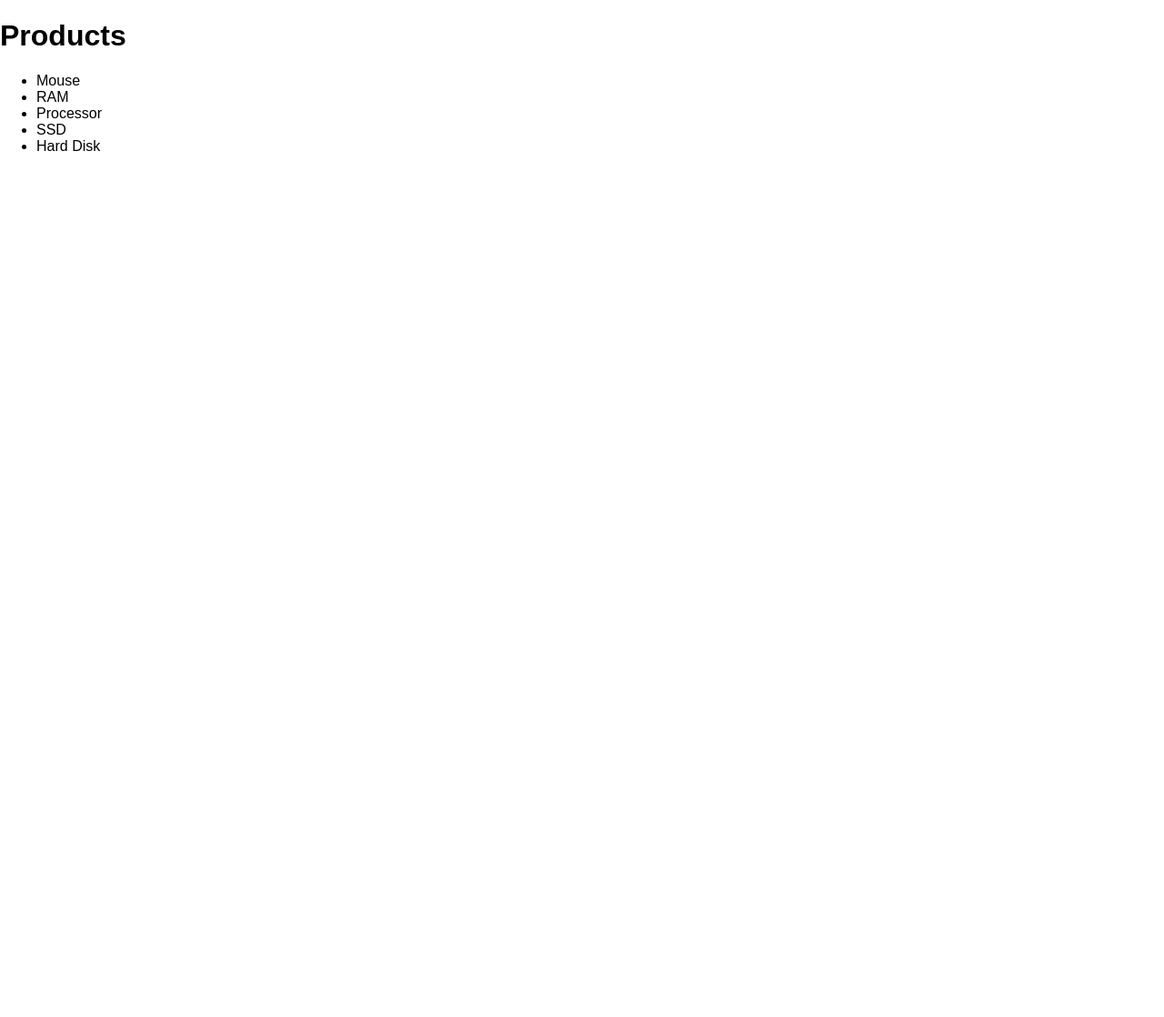
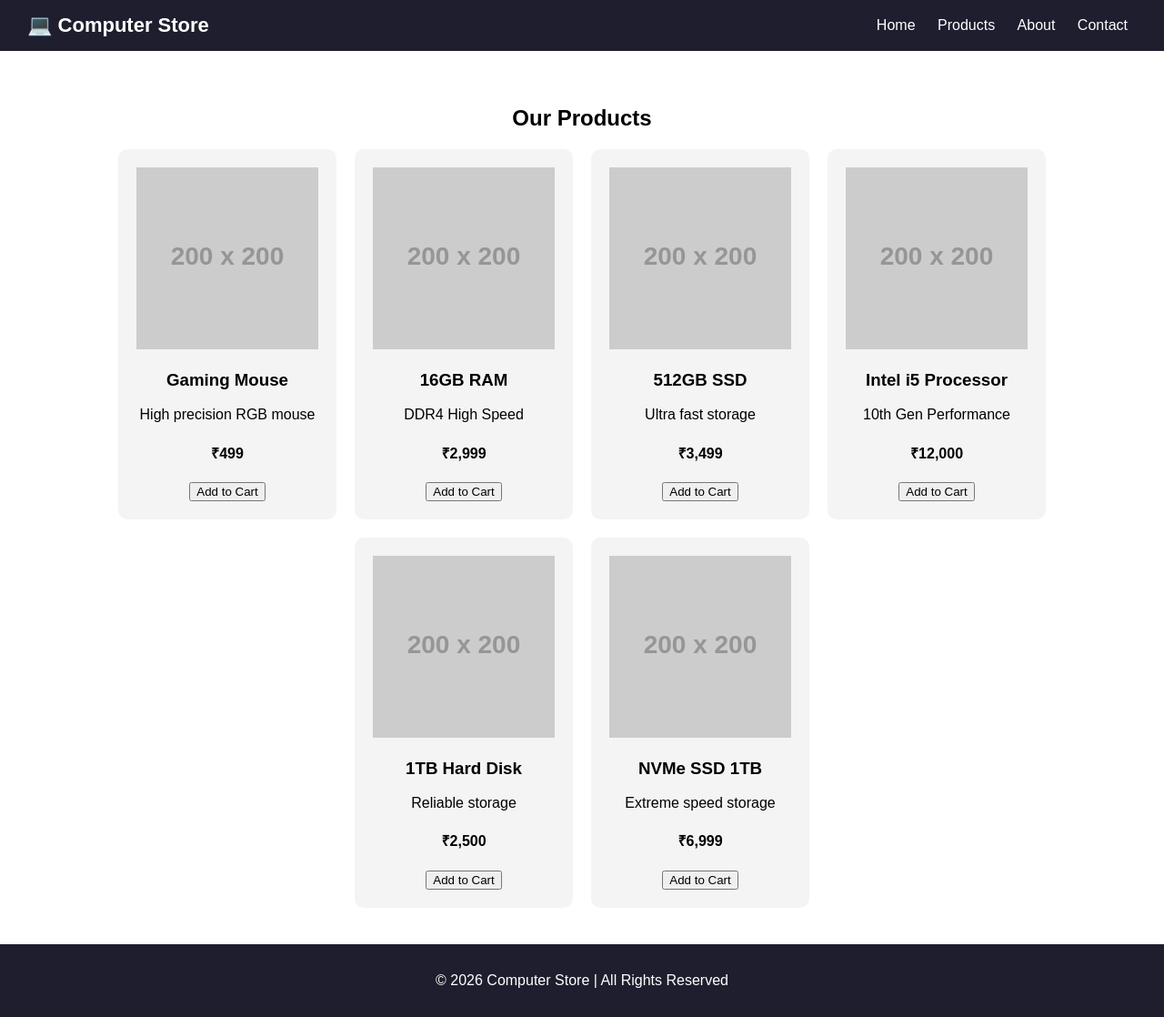
Before and after one commit to vikasrajput0112/computer-store-app, a plain HTML site: page frontend/products.html in a window 1280 px wide. Shown: the whole page at 91% size. Before the commit the page ends 800 px from the top, so only its background shows below. Drawn offline with Linux system fonts and the light colour scheme; placeholder pictures from the web are drawn by us.

Commit message:
Update products.html

```diff
--- a/frontend/products.html
+++ b/frontend/products.html
@@ -1,20 +1,83 @@
 <!DOCTYPE html>
 <html>
 <head>
-    <title>Products</title>
+    <title>Products - Computer Store</title>
     <link rel="stylesheet" href="style.css">
 </head>
 <body>
 
-<h1>Products</h1>
+<!-- HEADER -->
+<header>
+    <div class="logo">💻 Computer Store</div>
+    <nav>
+        <a href="index.html">Home</a>
+        <a href="products.html">Products</a>
+        <a href="about.html">About</a>
+        <a href="contact.html">Contact</a>
+    </nav>
+</header>
 
-<ul>
-    <li>Mouse</li>
-    <li>RAM</li>
-    <li>Processor</li>
-    <li>SSD</li>
-    <li>Hard Disk</li>
-</ul>
+<!-- PRODUCTS SECTION -->
+<section class="products">
+    <h1>Our Products</h1>
+
+    <div class="product-container">
+
+        <div class="card">
+            <img src="https://via.placeholder.com/200" alt="Mouse">
+            <h3>Gaming Mouse</h3>
+            <p>High precision RGB mouse</p>
+            <h4>₹499</h4>
+            <button>Add to Cart</button>
+        </div>
+
+        <div class="card">
+            <img src="https://via.placeholder.com/200" alt="RAM">
+            <h3>16GB RAM</h3>
+            <p>DDR4 High Speed</p>
+            <h4>₹2,999</h4>
+            <button>Add to Cart</button>
+        </div>
+
+        <div class="card">
+            <img src="https://via.placeholder.com/200" alt="SSD">
+            <h3>512GB SSD</h3>
+            <p>Ultra fast storage</p>
+            <h4>₹3,499</h4>
+            <button>Add to Cart</button>
+        </div>
+
+        <div class="card">
+            <img src="https://via.placeholder.com/200" alt="Processor">
+            <h3>Intel i5 Processor</h3>
+            <p>10th Gen Performance</p>
+            <h4>₹12,000</h4>
+            <button>Add to Cart</button>
+        </div>
+
+        <div class="card">
+            <img src="https://via.placeholder.com/200" alt="HDD">
+            <h3>1TB Hard Disk</h3>
+            <p>Reliable storage</p>
+            <h4>₹2,500</h4>
+            <button>Add to Cart</button>
+        </div>
+
+        <div class="card">
+            <img src="https://via.placeholder.com/200" alt="NVMe">
+            <h3>NVMe SSD 1TB</h3>
+            <p>Extreme speed storage</p>
+            <h4>₹6,999</h4>
+            <button>Add to Cart</button>
+        </div>
+
+    </div>
+</section>
+
+<!-- FOOTER -->
+<footer>
+    <p>© 2026 Computer Store | All Rights Reserved</p>
+</footer>
 
 </body>
 </html>
```
